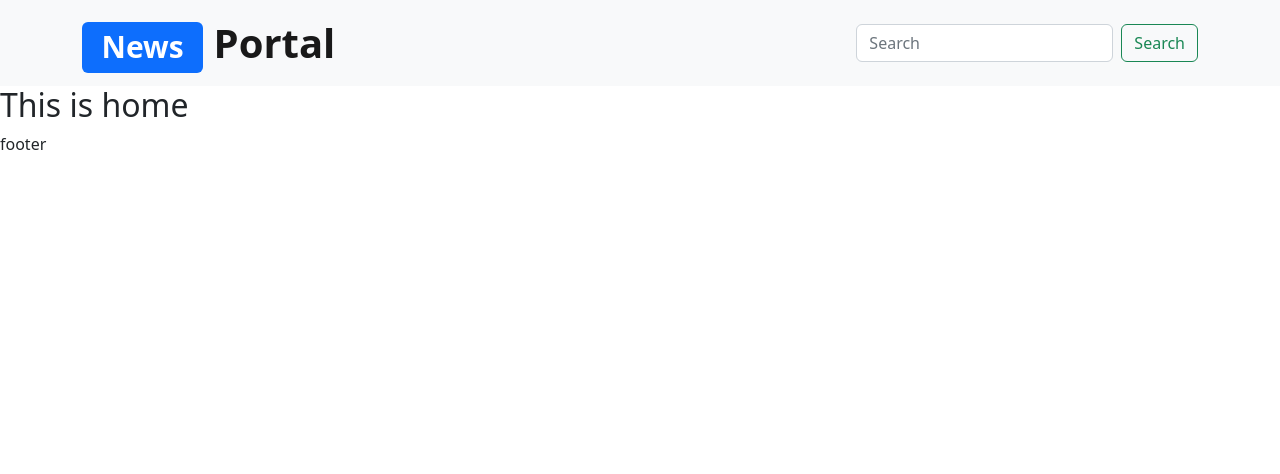
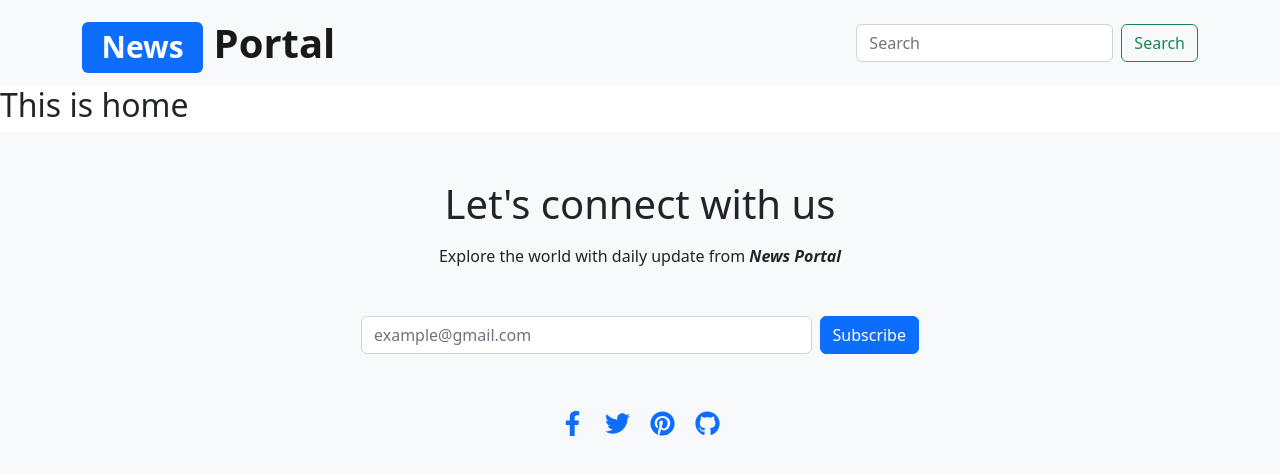
Before and after one commit to abdurrahim5g/news-auth, a React (Vite) app: page / in a window 1280 px wide. Shown: the top 474 px of the page. Built offline with nearby package versions, Linux system fonts and the light colour scheme.

Commit message:
Added Footer component

```diff
--- a/package.json
+++ b/package.json
@@ -15,6 +15,7 @@
     "react": "^18.2.0",
     "react-bootstrap": "^2.7.4",
     "react-dom": "^18.2.0",
+    "react-icons": "^4.8.0",
     "react-router-dom": "^6.11.2"
   },
   "devDependencies": {
--- /dev/null
+++ b/src/components/Footer/Footer.css
@@ -0,0 +1,5 @@
+.social-links a {
+  display: inline-block;
+  font-size: 25px;
+  margin: 0 10px;
+}
--- a/src/components/Footer/Footer.jsx
+++ b/src/components/Footer/Footer.jsx
@@ -1,5 +1,51 @@
+/* eslint-disable react/no-unescaped-entities */
+import { Button, Col, Container, Form } from "react-bootstrap";
+import { Link } from "react-router-dom";
+import { FaFacebookF, FaGithub, FaPinterest, FaTwitter } from "react-icons/fa";
+import "./Footer.css";
+
 const Footer = () => {
-  return <footer className="footer-component">footer</footer>;
+  return (
+    <footer className="footer-component bg-light">
+      <Container className="py-5 text-center">
+        <Col lg="6" className="mx-auto">
+          <h3 className="h1">Let's connect with us</h3>
+          <p className="mt-3 ">
+            Explore the world with daily update from{" "}
+            <em>
+              <strong>News Portal</strong>
+            </em>
+          </p>
+          <div className="subscribe-form my-5">
+            <Form className="d-flex">
+              <Form.Control
+                type="search"
+                placeholder="example@gmail.com"
+                className="me-2"
+                aria-label="Search"
+              />
+              <Button variant="primary text-white ">Subscribe </Button>
+            </Form>
+          </div>
+
+          <div className="social-links">
+            <Link to="/">
+              <FaFacebookF />
+            </Link>
+            <Link to="/">
+              <FaTwitter />
+            </Link>
+            <Link to="/">
+              <FaPinterest />
+            </Link>
+            <Link to="/">
+              <FaGithub />
+            </Link>
+          </div>
+        </Col>
+      </Container>
+    </footer>
+  );
 };
 
 export default Footer;
```
Also changed, not shown: 1 other file (tests, documents, lock files or other folders).
